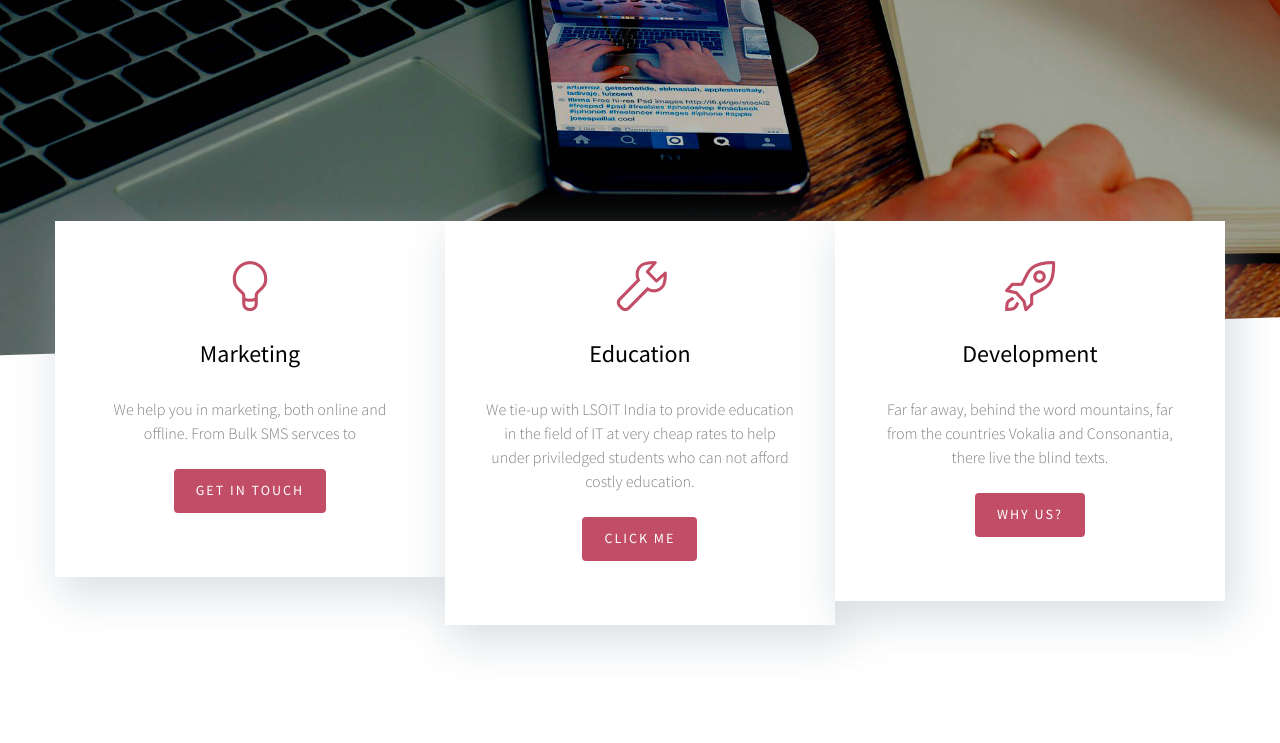
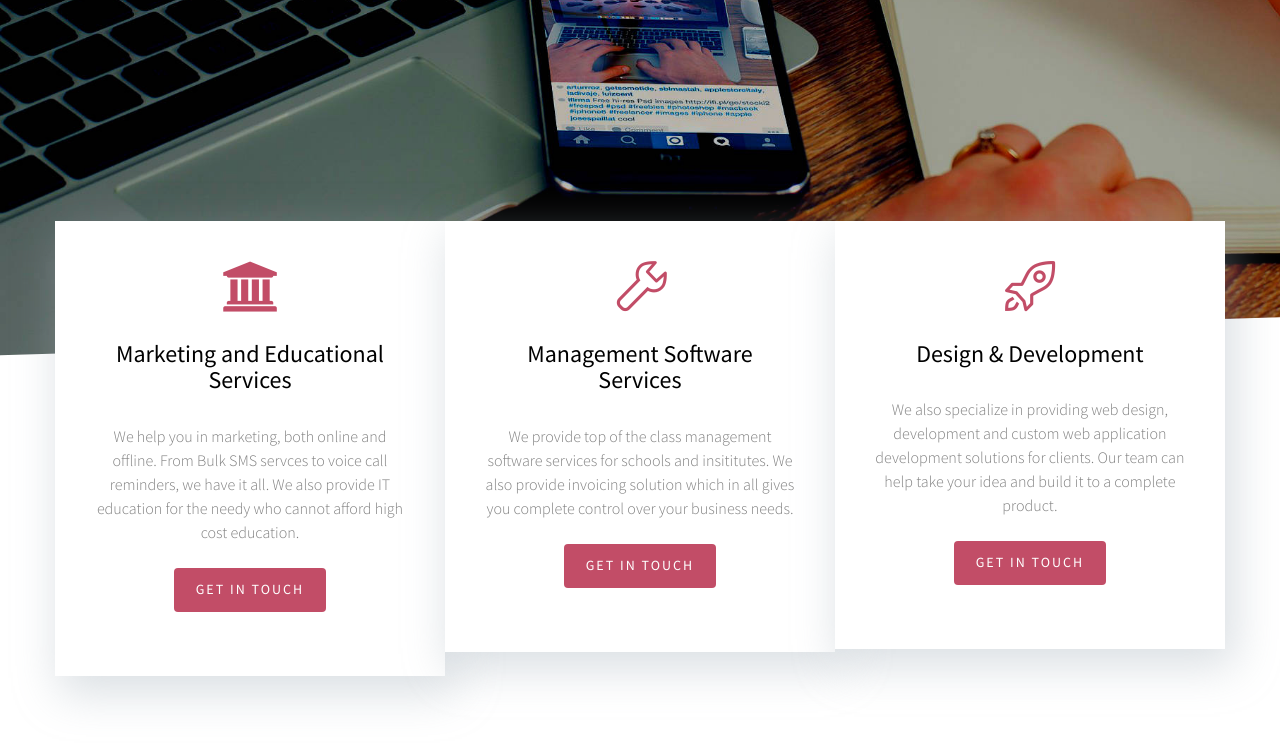
Before and after one commit to webakshar/webakshar.github.io, a plain HTML site: page index.html in a window 1280 px wide. Shown: the part 529-1272 px from the top of the page. Drawn offline with Linux system fonts and the light colour scheme; some packages are replaced by stand-ins of ours; no server answers; files whose address does not match are found by name.

Commit message:
content changes

```diff
--- a/index.html
+++ b/index.html
@@ -99,9 +99,9 @@
 					<div class="overlay-darker"></div>
 					<div class="overlay"></div>
 					<div class="fh5co-text">
-						<i class="fh5co-intro-icon icon-bulb"></i>
-						<h2>Marketing</h2>
-						<p>We help you in marketing, both online and offline. From Bulk SMS servces to</p>
+						<i class="fh5co-intro-icon icon-institution"></i>
+						<h2>Marketing and Educational Services</h2>
+						<p>We help you in marketing, both online and offline. From Bulk SMS servces to voice call reminders, we have it all. We also provide IT education for the needy who cannot afford high cost education.</p>
 						<p><a href="#" data-nav-section="contact" class="btn btn-primary">Get In Touch</a></p>
 					</div>
 				</div>
@@ -110,9 +110,9 @@
 					<div class="overlay"></div>
 					<div class="fh5co-text">
 						<i class="fh5co-intro-icon icon-wrench"></i>
-						<h2>Education</h2>
-						<p>We tie-up with LSOIT India to provide education in the field of IT at very cheap rates to help under priviledged students who can not afford costly education.</p>
-						<p><a href="#" data-nav-section="contact" class="btn btn-primary">Click Me</a></p>
+						<h2>Management Software Services</h2>
+						<p>We provide top of the class management software services for schools and insititutes. We also provide invoicing solution which in all gives you complete control over your business needs.</p>
+						<p><a href="#" data-nav-section="contact" class="btn btn-primary">Get In Touch</a></p>
 					</div>
 				</div>
 				<div class="fh5co-block to-animate" style="background-image: url(images/img_10.jpg);">
@@ -120,9 +120,9 @@
 					<div class="overlay"></div>
 					<div class="fh5co-text">
 						<i class="fh5co-intro-icon icon-rocket"></i>
-						<h2>Development</h2>
-						<p>Far far away, behind the word mountains, far from the countries Vokalia and Consonantia, there live the blind texts.</p>
-						<p><a href="#" data-nav-section="contact" class="btn btn-primary">Why Us?</a></p>
+						<h2>Design &amp; Development</h2>
+						<p>We also specialize in providing web design, development and custom web application development solutions for clients. Our team can help take your idea and build it to a complete product.</p>
+						<p><a href="#" data-nav-section="contact" class="btn btn-primary">Get In Touch</a></p>
 					</div>
 				</div>
 			</div>
```
